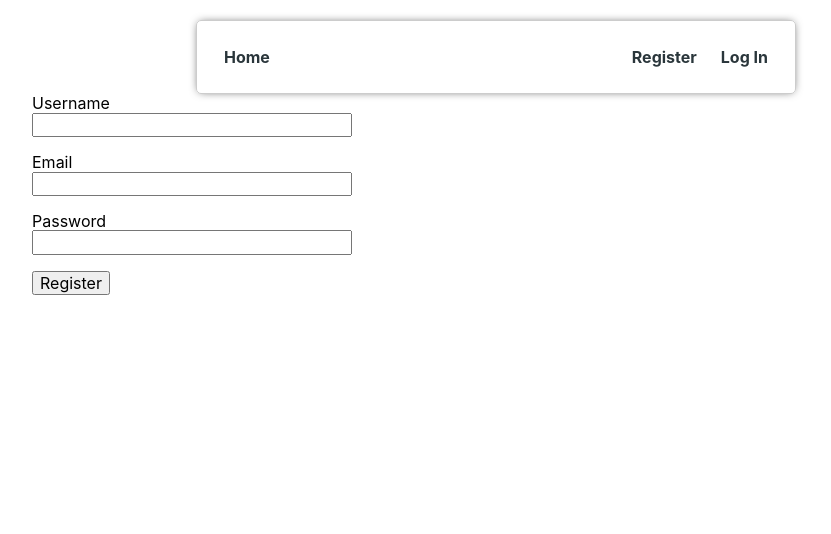
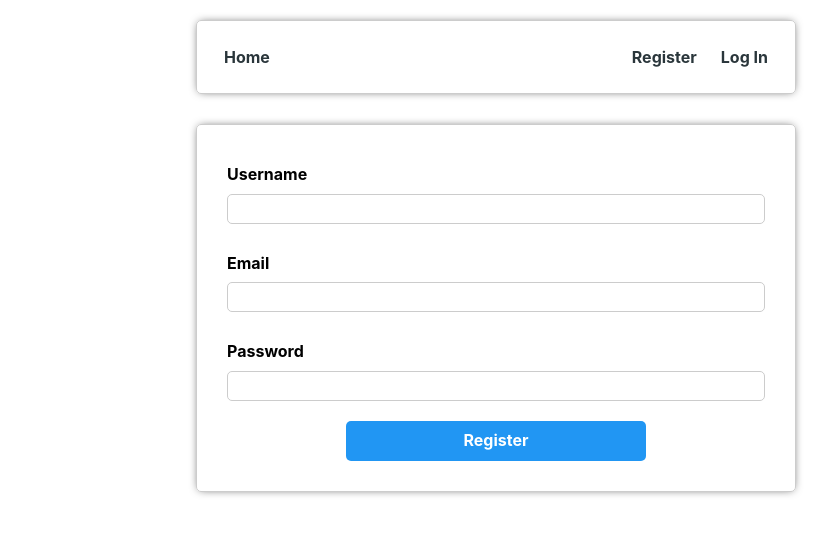
Before and after one commit to Alekcandrovich/phonebook, a React (Create React App) app: page /register in a window 1280 px wide. Shown: the top 534 px of the page, without its empty margins (144-975 px from the left). Built offline with nearby package versions, Linux system fonts and the light colour scheme.

Commit message:
стили сделал, работу сдал

```diff
--- a/src/components/ContactForm/ContactForm.js
+++ b/src/components/ContactForm/ContactForm.js
@@ -59,7 +59,6 @@ const ContactForm = () => {
           name="name"
           value={name}
           onChange={handleNameChange}
-          pattern="^[a-zA-Zа-яА-Я]+(([' -][a-zA-Zа-яА-Я ])?[a-zA-Zа-яА-Я]*)*$"
           title="Name may contain only letters, apostrophe, dash and spaces. For example Adrian, Jacob Mercer, Charles de Batz de Castelmore d'Artagnan"
           required
         />
@@ -73,7 +72,6 @@ const ContactForm = () => {
           name="number"
           value={number}
           onChange={handleNumberChange}
-          pattern="\+?\d{1,4}?[-.\s]?\(?\d{1,3}?\)?[-.\s]?\d{1,4}[-.\s]?\d{1,4}[-.\s]?\d{1,9}"
           title="Phone number must be digits and can contain spaces, dashes, parentheses and can start with +"
           required
         />
--- a/src/components/LoginForm/LoginForm.js
+++ b/src/components/LoginForm/LoginForm.js
@@ -19,15 +19,15 @@ export const LoginForm = () => {
 
   return (
     <form className={css.form} onSubmit={handleSubmit} autoComplete="off">
-      <label className={css.label}>
-        Email
-        <input type="email" name="email" />
-      </label>
-      <label className={css.label}>
-        Password
-        <input type="password" name="password" />
-      </label>
-      <button type="submit">Log In</button>
+      <label className={css.label}>Email</label>
+      <input type="email" name="email" className={css.input} />
+
+      <label className={css.label}>Password</label>
+      <input type="password" name="password" className={css.input} />
+
+      <button type="submit" className={css.button}>
+        Log In
+      </button>
     </form>
   );
 };
--- a/src/components/LoginForm/LoginForm.module.css
+++ b/src/components/LoginForm/LoginForm.module.css
@@ -1,9 +1,44 @@
 .form {
-  width: 320px;
+  display: flex;
+  flex-direction: column;
+  max-width: 600px;
+  margin: 30px auto;
+  padding: 30px;
+  border: 1px solid #ccc;
+  border-radius: 5px;
+  box-shadow: 0px 0px 10px -3px rgba(0,0,0,0.75);
 }
 
 .label {
-  display: flex;
-  flex-direction: column;
-  margin-bottom: 16px;
+  display: block;
+  margin-bottom: 10px;
+  margin-top: 10px;
+  font-size: 16px;
+  font-weight: bold;
 }
+
+.input {
+  height: 30px;
+  padding: 0 10px;
+  margin-bottom: 20px;
+  font-size: 16px;
+  border-radius: 5px;
+  border: 1px solid #ccc;
+}
+
+.button {
+  width: 300px;
+  height: 40px;
+  font-size: 16px;
+  font-weight: bold;
+  color: #fff;
+  background-color: #2196f3;
+  border: none;
+  border-radius: 5px;
+  cursor: pointer;
+  transition: background-color 300ms;
+  margin: 0 auto;
+}
+.button:hover {
+  background-color: #057ed4;
+}
--- a/src/components/RegisterForm/RegisterForm.js
+++ b/src/components/RegisterForm/RegisterForm.js
@@ -20,19 +20,18 @@ export const RegisterForm = () => {
 
   return (
     <form className={css.form} onSubmit={handleSubmit} autoComplete="off">
-      <label className={css.label}>
-        Username
-        <input type="text" name="name" />
-      </label>
-      <label className={css.label}>
-        Email
-        <input type="email" name="email" />
-      </label>
-      <label className={css.label}>
-        Password
-        <input type="password" name="password" />
-      </label>
-      <button type="submit">Register</button>
+      <label className={css.label}>Username</label>
+      <input type="text" name="name" className={css.input} />
+
+      <label className={css.label}>Email</label>
+      <input type="email" name="email" className={css.input} />
+
+      <label className={css.label}>Password</label>
+      <input type="password" name="password" className={css.input} />
+
+      <button type="submit" className={css.button}>
+        Register
+      </button>
     </form>
   );
 };
--- a/src/components/RegisterForm/RegisterForm.module.css
+++ b/src/components/RegisterForm/RegisterForm.module.css
@@ -1,9 +1,44 @@
 .form {
-  width: 320px;
+  display: flex;
+  flex-direction: column;
+  max-width: 600px;
+  margin: 30px auto;
+  padding: 30px;
+  border: 1px solid #ccc;
+  border-radius: 5px;
+  box-shadow: 0px 0px 10px -3px rgba(0,0,0,0.75);
 }
 
 .label {
-  display: flex;
-  flex-direction: column;
-  margin-bottom: 16px;
+  display: block;
+  margin-bottom: 10px;
+  margin-top: 10px;
+  font-size: 16px;
+  font-weight: bold;
 }
+
+.input {
+  height: 30px;
+  padding: 0 10px;
+  margin-bottom: 20px;
+  font-size: 16px;
+  border-radius: 5px;
+  border: 1px solid #ccc;
+}
+
+.button {
+  width: 300px;
+  height: 40px;
+  font-size: 16px;
+  font-weight: bold;
+  color: #fff;
+  background-color: #2196f3;
+  border: none;
+  border-radius: 5px;
+  cursor: pointer;
+  transition: background-color 300ms;
+  margin: 0 auto;
+}
+.button:hover {
+  background-color: #057ed4;
+}
--- a/src/components/UserMenu/UserMenu.js
+++ b/src/components/UserMenu/UserMenu.js
@@ -9,8 +9,14 @@ export const UserMenu = () => {
 
   return (
     <div className={css.wrapper}>
-      <p className={css.username}>Welcome, {user.name}</p>
-      <button type="button" onClick={() => dispatch(logOut())}>
+      <p className={css.user}>
+        Welcome, <span className={css.username}>{user.name}</span>
+      </p>
+      <button
+        className={css.button}
+        type="button"
+        onClick={() => dispatch(logOut())}
+      >
         Logout
       </button>
     </div>
--- a/src/components/UserMenu/UserMenu.module.css
+++ b/src/components/UserMenu/UserMenu.module.css
@@ -4,6 +4,30 @@
   gap: 12px;
 }
 
+.button {
+  width: 80px;
+  height: 40px;
+  font-size: 16px;
+  font-weight: bold;
+  color: #fff;
+  background-color: #2196f3;
+  border: none;
+  border-radius: 5px;
+  cursor: pointer;
+  transition: background-color 300ms;
+  margin: 0 auto;
+}
+.button:hover {
+  background-color: #057ed4;
+}
+
 .username {
-  font-weight: 700;
+  font-size: 18px;
+  font-weight: bold;
+  color: #057ed4;
 }
+
+.user {
+  font-size: 16px;
+  font-weight: bold;
+}
--- a/src/pages/Home.js
+++ b/src/pages/Home.js
@@ -6,9 +6,10 @@ const styles = {
     justifyContent: 'center',
   },
   title: {
-    fontWeight: 500,
-    fontSize: 48,
+    fontWeight: 700,
+    fontSize: 52,
     textAlign: 'center',
+    color: '#057ed4',
   },
 };
 
--- a/src/redux/contacts/slice.js
+++ b/src/redux/contacts/slice.js
@@ -20,9 +20,9 @@ const ContactsSlice = createSlice({
     filter: '',
   },
   reducers: {
-    changeFilter: (state, action) => (
+    changeFilter: (state, action) => {
       state.filter = action.payload
-    )
+    }
   },
   extraReducers: {
     [fetchContacts.pending]: handlePending,
```
Also changed, not shown: src/components/AuthNav/AuthNav.module.css (line endings or trailing spaces).
